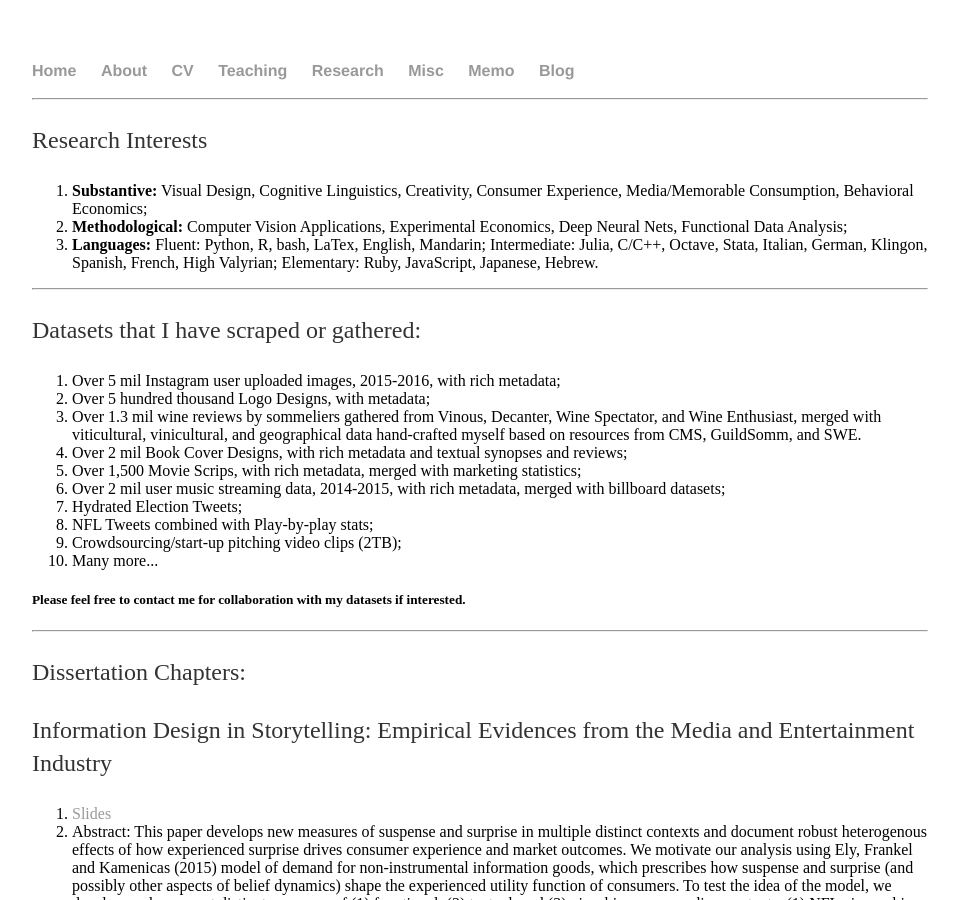
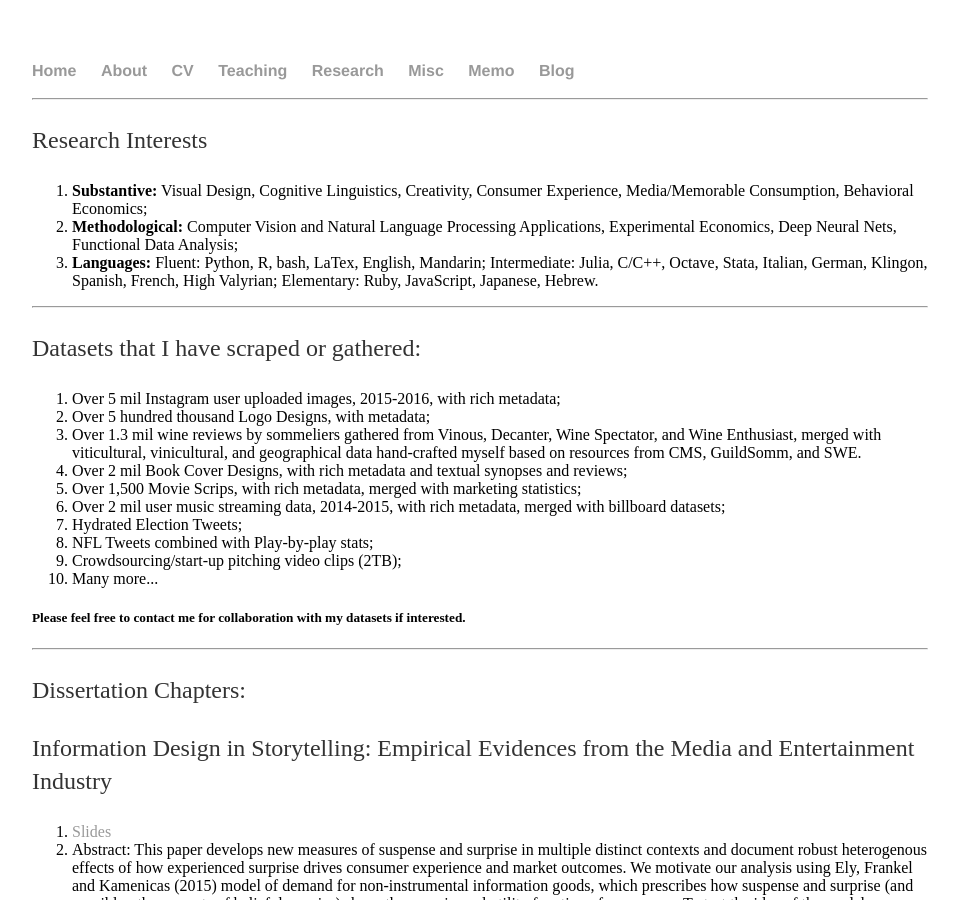
Before and after one commit to shenglih/shenglih.github.io, a Jekyll site: the page built from research/index.html, in a window 1280 px wide and 900 px high. Shown: the whole window, without its empty margins (160-1119 px from the left). Built offline with Jekyll 4.4.1, drawn with Linux system fonts in a browser that asks for light colours.

Commit message:
Update index.html

```diff
--- a/research/index.html
+++ b/research/index.html
@@ -7,7 +7,7 @@ title: Shengli Hu, Research
 	<p> Research Interests </p>
 	<ol>
 		<li> <b>Substantive:</b> Visual Design, Cognitive Linguistics, Creativity, Consumer Experience, Media/Memorable Consumption, Behavioral Economics;</li>
-		<li> <b>Methodological:</b> Computer Vision Applications, Experimental Economics, Deep Neural Nets, Functional Data Analysis;</li>
+		<li> <b>Methodological:</b> Computer Vision and Natural Language Processing Applications, Experimental Economics, Deep Neural Nets, Functional Data Analysis;</li>
 		<li> <b>Languages:</b> Fluent: Python, R, bash, LaTex, English, Mandarin; Intermediate: Julia, C/C++, Octave, Stata, Italian, German, Klingon, Spanish, French, High Valyrian; Elementary: Ruby, JavaScript, Japanese, Hebrew.
 	</ol>
 <!-- <h2> Dissertation Title: Media Consumption and Consumer Experience </h2> -->
```
